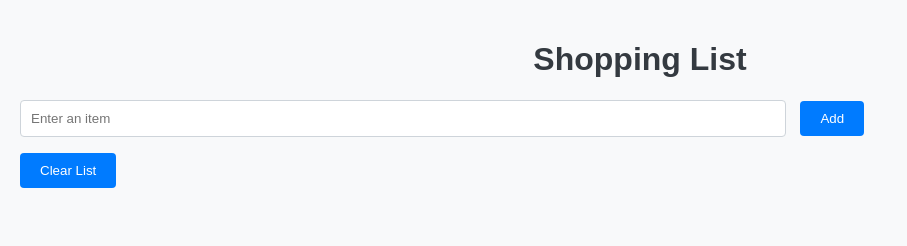
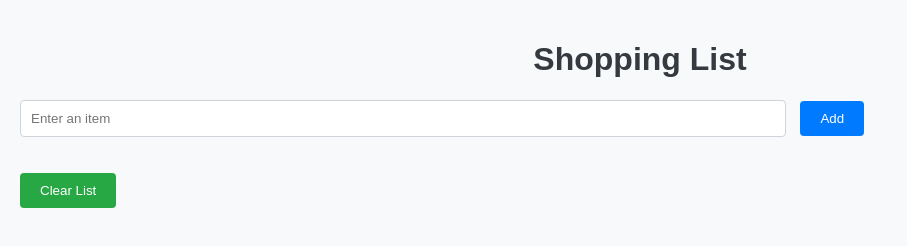
Before and after one commit to stanleyndonj/Wk3-Code-Challenge, a plain HTML site: page index.html in a window 1280 px wide. Shown: the whole page, without its empty margins (0-907 px from the left). Drawn offline with Linux system fonts and the light colour scheme.

Commit message:
code challenge redo

```diff
--- a/style.css
+++ b/style.css
@@ -63,3 +63,12 @@ button:hover {
     text-decoration: line-through;
     background-color: #d3d3d3;
 }
+
+#clearListButton {
+    margin-top: 20px;
+    background-color: #28a745;
+}
+
+#clearListButton:hover {
+    background-color: #218838;
+}
```
